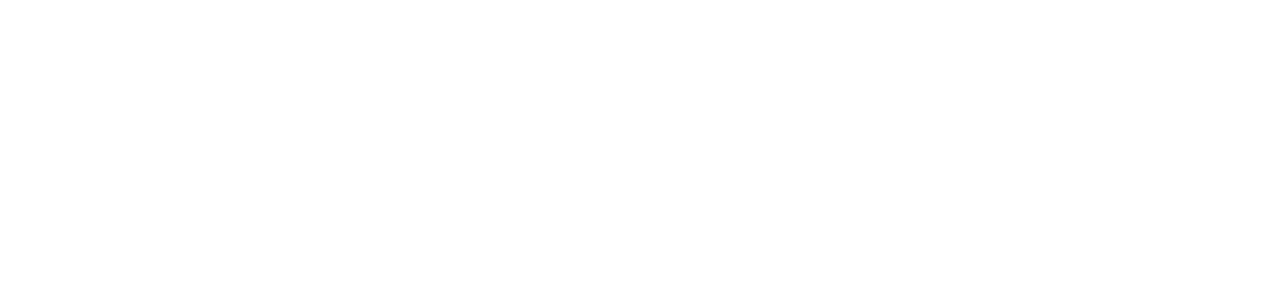
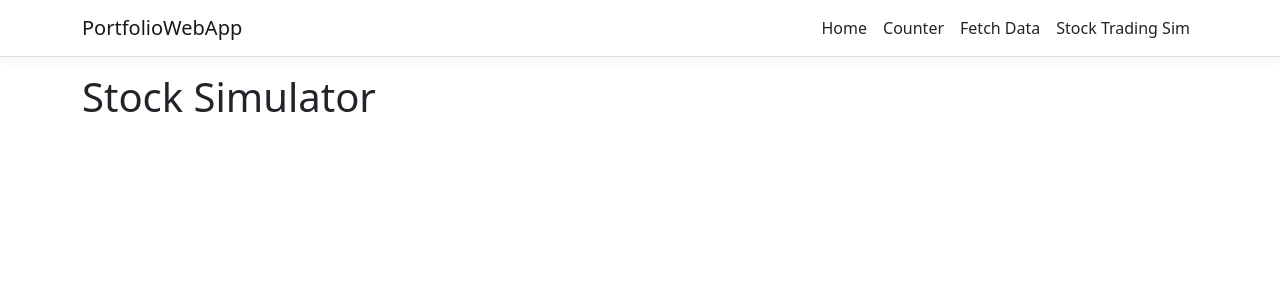
Before and after one commit to JacobKerames/PortfolioWebApp, a React (Create React App) app in the folder ClientApp/: page /stock-trading-sim in a window 1280 px wide. Before the commit this address had no page. Shown: the top 300 px of the page. Built offline with nearby package versions, Linux system fonts and the light colour scheme.

Commit message:
Refactored file directory structure

```diff
--- a/ClientApp/src/App.js
+++ b/ClientApp/src/App.js
@@ -2,7 +2,7 @@ import React, { Component } from 'react';
 import { Route, Routes } from 'react-router-dom';
 import AppRoutes from './AppRoutes';
 import { Layout } from './components/Layout';
-import Terminal from './components/Terminal';
+import Terminal from './components/TerminalComponents/Terminal';
 import './custom.css';
 
 export default class App extends Component {
--- a/ClientApp/src/components/NavMenu.js
+++ b/ClientApp/src/components/NavMenu.js
@@ -39,7 +39,7 @@ export class NavMenu extends Component {
                                 <NavLink tag={Link} className="text-dark" to="/fetch-data">Fetch Data</NavLink>
                             </NavItem>
                             <NavItem>
-                                <NavLink tag={Link} className="text-dark" to="/stock-simulator">Stock Simulator</NavLink>
+                                <NavLink tag={Link} className="text-dark" to="/stock-trading-sim">Stock Trading Sim</NavLink>
                             </NavItem>
                         </ul>
                     </Collapse>
--- a/ClientApp/src/components/StockSimulator.js
+++ b/ClientApp/src/components/StockSimComponents/StockSim.js
@@ -1,6 +1,6 @@
 import React, { useState, useEffect } from 'react';
 
-const StockSimulator = () => {
+const StockSim = () => {
     const [stocks, setStocks] = useState([]);
     const [balance, setBalance] = useState(10000);
     const [transactions, setTransactions] = useState([]);
@@ -28,4 +28,4 @@ const StockSimulator = () => {
     );
 };
 
-export default StockSimulator;
+export default StockSim;
--- a/ClientApp/src/components/Terminal.js
+++ b/ClientApp/src/components/TerminalComponents/Terminal.js
@@ -1,7 +1,7 @@
 import React, { useState, useEffect, useRef, useCallback } from 'react';
 import { useNavigate } from 'react-router-dom';
 import TerminalCommandSection from './TerminalCommandSection';
-import '../terminal.css';
+import './terminal.css';
 
 const Terminal = () => {
     const asciiArt = `
@@ -103,7 +103,7 @@ const Terminal = () => {
                 case 'stock':
                     setOutputs(outputs => [...outputs, { type: 'string', content: 'Opening the Stock Trading Sim in a new tab...\n' }]);
                     setTimeout(() => {
-                        navigate('/stock-simulator');
+                        navigate('/stock-trading-sim');
                     }, 1500);
                     break;
                 case 'counter':
```
Also changed, not shown: ClientApp/src/AppRoutes.js (+4 -4 lines), ClientApp/src/components/Home.js (deleted, +0 -26 lines), ClientApp/src/components/TerminalComponents/TerminalCommandSection.js (renamed from ClientApp/src/components/TerminalCommandSection.js), ClientApp/src/components/TerminalComponents/terminal.css (renamed from ClientApp/src/terminal.css), 1 other file (tests, documents, lock files or other folders).
